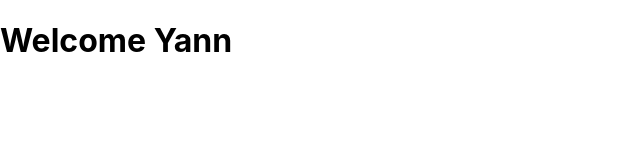
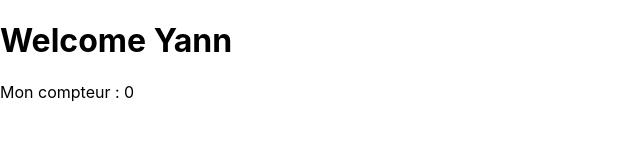
Before and after one commit to Aqualegion/premier_projet, a React (Create React App) app: page / in a window 1280 px wide. Shown: the top 160 px of the page, without its empty margins (0-640 px from the left). Built offline with nearby package versions, Linux system fonts and the light colour scheme.

Commit message:
Ajout d'une div pour pouvoir afficher également le state count

```diff
--- a/src/Welcome.js
+++ b/src/Welcome.js
@@ -9,7 +9,10 @@ class Welcome extends Component{
     }
     render() {
         return(
-            <h1>Welcome {this.props.name}</h1>
+            <div>
+                <h1>Welcome {this.props.name}</h1>
+                <p>Mon compteur : {this.state.count}</p>
+            </div>
         );
     }
 }
```
